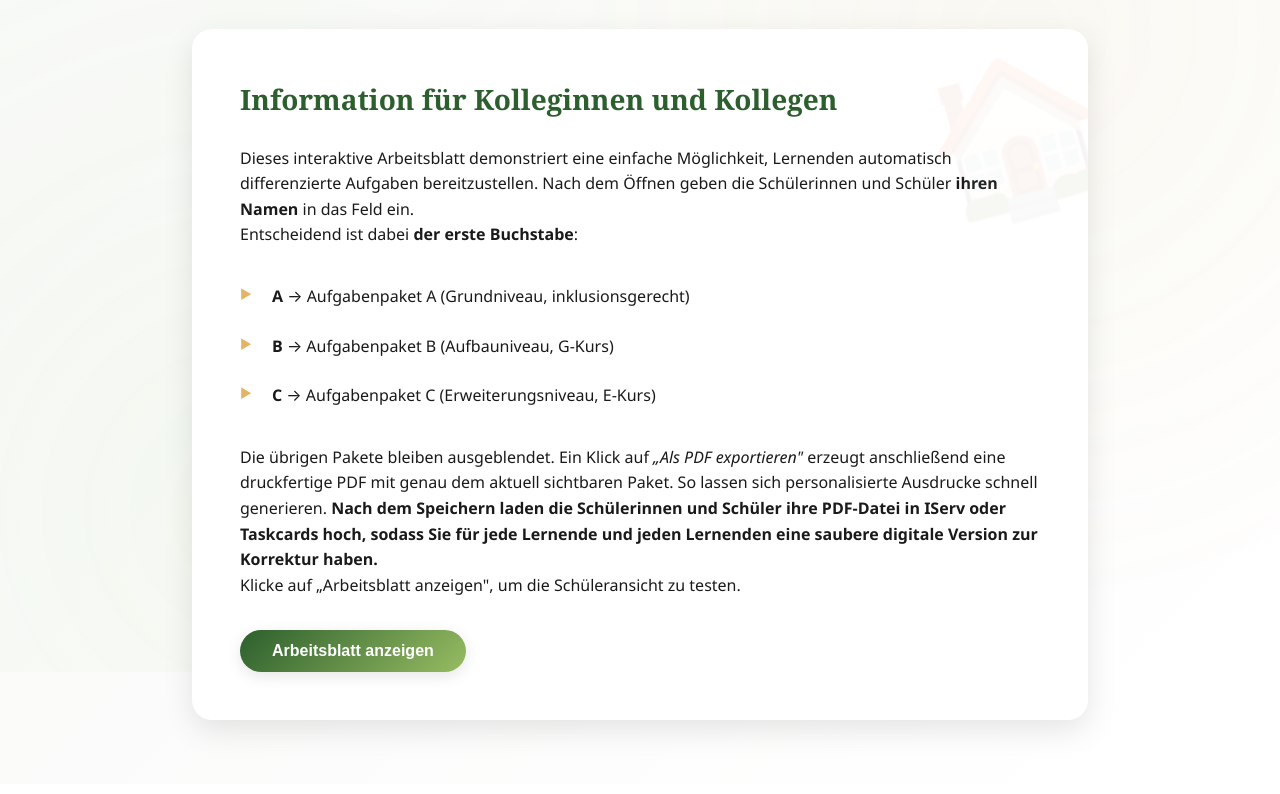
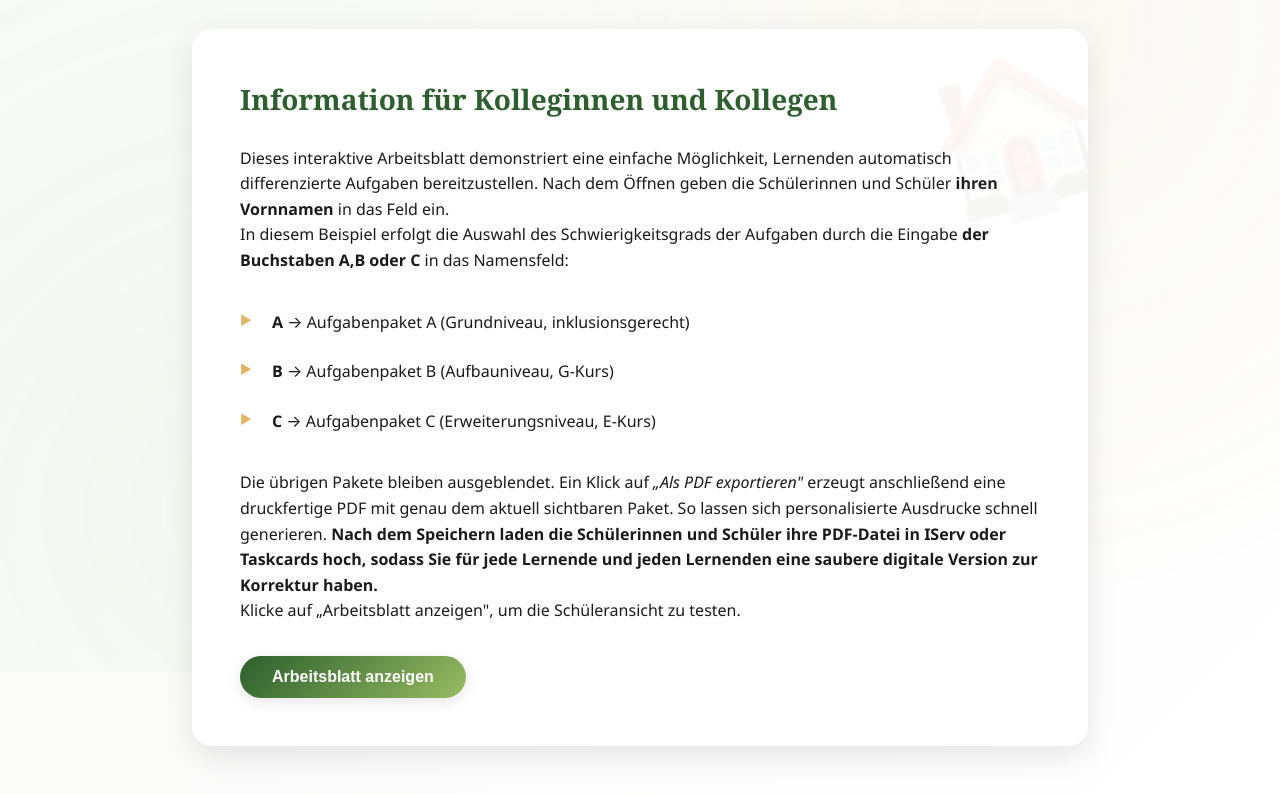
Before and after one commit to WIlski54/wohnen, a plain HTML site: page index.html in a window 1280 px wide. Shown: the part 128-922 px from the top of the page. Drawn offline with Linux system fonts and the light colour scheme.

Commit message:
Update index.html

```diff
--- a/index.html
+++ b/index.html
@@ -480,9 +480,9 @@
       <p>
         Dieses interaktive Arbeitsblatt demonstriert eine einfache Möglichkeit,
         Lernenden automatisch differenzierte Aufgaben bereitzustellen. Nach dem
-        Öffnen geben die Schülerinnen und Schüler <strong>ihren Namen</strong> in
+        Öffnen geben die Schülerinnen und Schüler <strong>ihren Vornnamen</strong> in
         das Feld ein. <br />
-        Entscheidend ist dabei <strong>der erste Buchstabe</strong>:
+        In diesem Beispiel erfolgt die Auswahl des Schwierigkeitsgrads der Aufgaben durch die Eingabe <strong>der Buchstaben A,B oder C</strong> in das Namensfeld:
       </p>
       <ul>
         <li><strong>A</strong> → Aufgabenpaket&nbsp;A (Grundniveau, inklusionsgerecht)</li>
```
